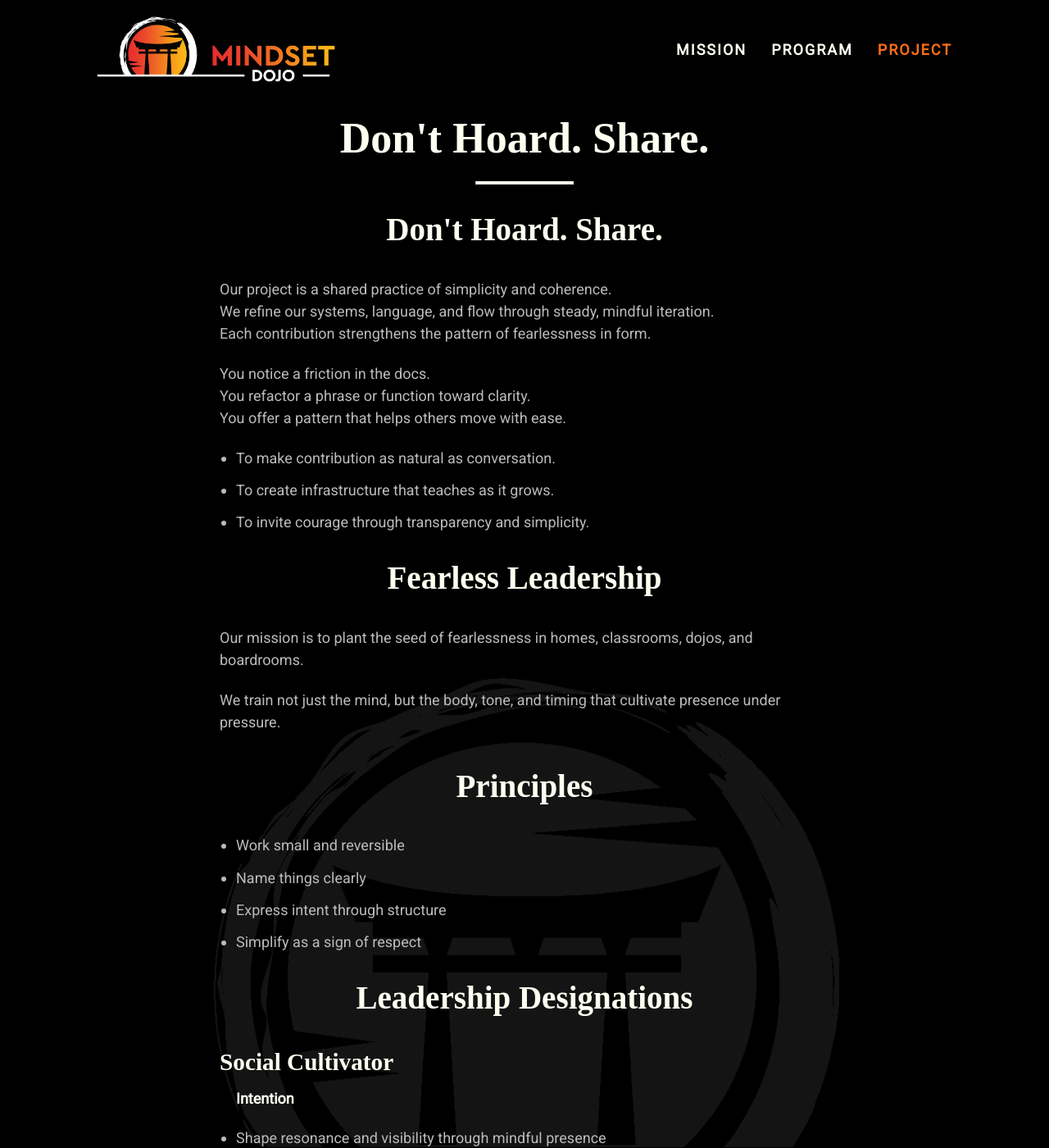
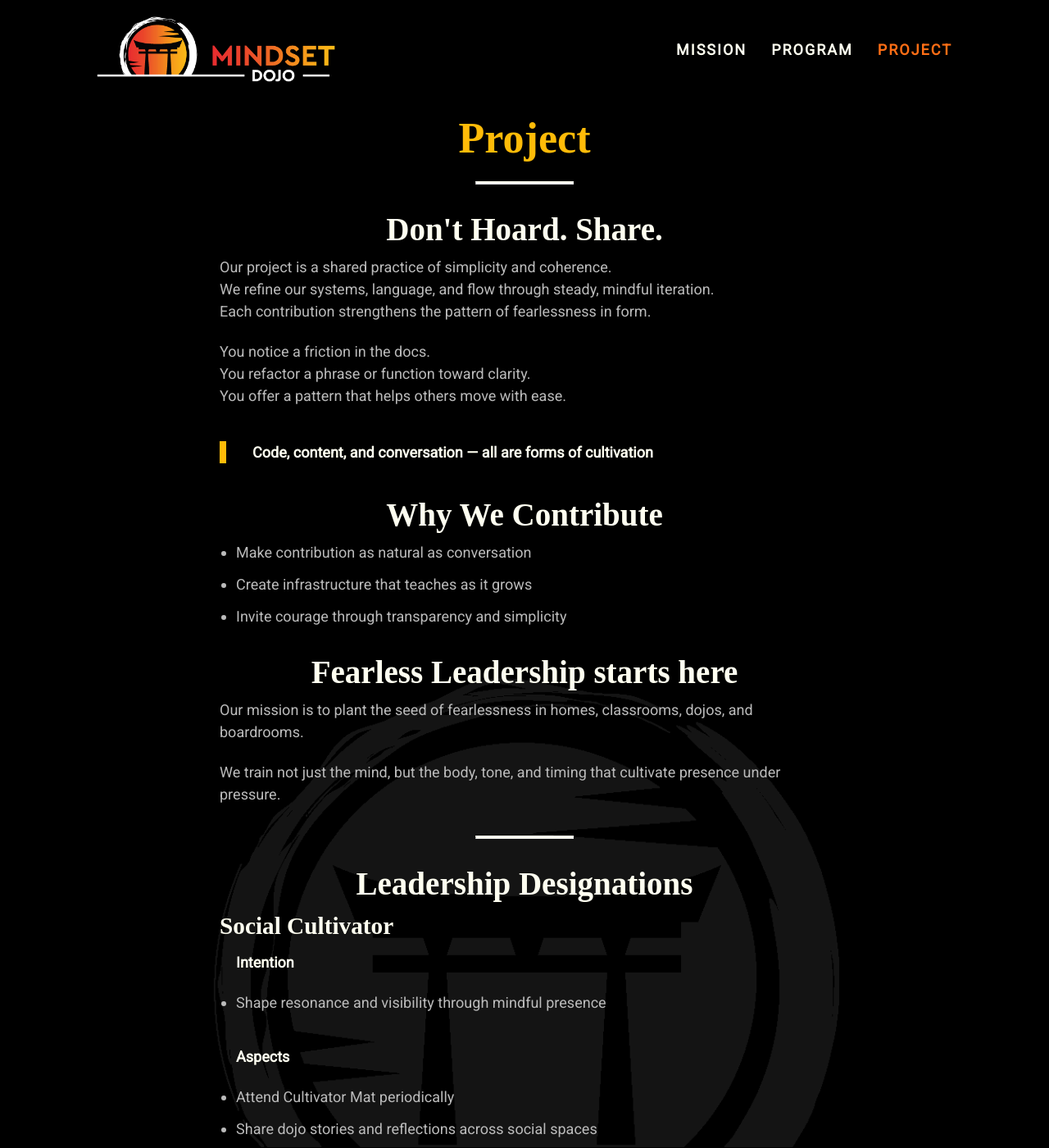
Before and after one commit to mindset-dojo/mindset-dojo.github.io, a Jekyll site: the page built from project.md, in a window 1280 px wide and 1400 px high. Shown: the whole window at 82% size. Built offline with Jekyll 4.4.1, drawn with Linux system fonts in a browser that asks for light colours; some web fonts are replaced; some of the changed text lies outside the part shown.

Commit message:
refactor: Project revamp and distill

```diff
--- a/_data/project.yaml
+++ b/_data/project.yaml
@@ -9,16 +9,12 @@ context:
     - "You notice a friction in the docs."
     - "You refactor a phrase or function toward clarity."
     - "You offer a pattern that helps others move with ease."
-  why_we_build:
-    - "To make contribution as natural as conversation."
-    - "To create infrastructure that teaches as it grows."
-    - "To invite courage through transparency and simplicity."
-project_cta: "Cross the Threshold"
-principles:
-  - label: "Work small and reversible"
-  - label: "Name things clearly"
-  - label: "Express intent through structure"
-  - label: "Simplify as a sign of respect"
+  pullquote: "Code, content, and conversation — all are forms of cultivation"
+  why_we_contribute:
+    - "Make contribution as natural as conversation"
+    - "Create infrastructure that teaches as it grows"
+    - "Invite courage through transparency and simplicity"
+  project_cta: "Cross the Threshold"
 designations:
   - label: Social Cultivator
     intention: Shape resonance and visibility through mindful presence
@@ -31,7 +27,7 @@ designations:
     intention: Strengthen and simplify the systems that sustain the dojo
     aspects:
       - label: Join Cultivator Mat regularly
-      - label: Contribute to code, automation, and governance
+      - label: Contribute to expertise in a mutually aligned domain
       - label: Ensure information systems reconcile with living practice
       - label: Purple Level+, sponsored by existing Cultivator
   - label: Project Cultivator
--- a/project.md
+++ b/project.md
@@ -1,66 +1,58 @@
 ---
 layout: default
-title: Don't Hoard. Share.
+title: Project
 h1_mark: Project
 h1_hr: true
 css_id: project
 ---
+{% assign context = site.data.project.context %}
+{% assign program = site.data.program %}
 {% assign project = site.data.project %}
-{% assign program = site.data.program %}
 
-<section>
-  <h2>{{ project.mantra }}</h2>
-  <br>
-  <p>
-    {{ project.context.intro_lines | join: '<br>' }}
-  </p>
-  <p>
-    {{ project.context.scenario_lines | join: '<br>' }}
-  </p>
-  <ul>
-    {% for item in project.context.why_we_build %}
-      <li>{{ item }}</li>
-    {% endfor %}
-  </ul>
-</section>
+<h2>{{ project.mantra }}</h2>
 
-<section>
-  <h2>{{ program.rally }}</h2>
-  <br>
-  {% for item in program.mission %}
-  <p>{{ item }}</p>
+<p>
+  {{ context.intro_lines | join: '<br>' }}
+</p>
+
+<p>
+  {{ context.scenario_lines | join: '<br>' }}
+</p>
+
+{% if context.pullquote %}
+<blockquote><strong>{{ context.pullquote }}</strong></blockquote>
+{% endif %}
+
+<h2>Why We Contribute</h2>
+<ul>
+  {% for item in context.why_we_contribute %}
+    <li>{{ item }}</li>
   {% endfor %}
-</section>
+</ul>
 
-<section>
-  <h2>Principles</h2>
-  <br>
-  <ul class="md-pill-list">
-    {% for p in project.principles %}
-      <li>{{ p.label }}</li>
-    {% endfor %}
-  </ul>
-</section>
+<h2>{{ program.rally }} starts here</h2>
+{% for item in program.mission %}
+<p>{{ item }}</p>
+{% endfor %}
 
-<section>
-  <h2>Leadership Designations</h2>
-  <br>
-  {% for designation in project.designations %}
-    <div class="md-designation">
-      <h3>{{ designation.label }}</h3>
-      <ul>
-        <p><strong>Intention</strong></p>
-        <li>{{ designation.intention }}</li>
-        <br>
-        <p><strong>Aspects</strong></p>
-        {% for item in designation.aspects %}
-          <li>{{ item.label }}</li>
-        {% endfor %}
-      </ul>
-    </div>
-  {% endfor %}
-</section>
+<hr/>
+
+<h2>Leadership Designations</h2>
+{% for designation in project.designations %}
+  <div class="md-designation">
+    <h3>{{ designation.label }}</h3>
+    <ul>
+      <p><strong>Intention</strong></p>
+      <li>{{ designation.intention }}</li>
+      <br>
+      <p><strong>Aspects</strong></p>
+      {% for item in designation.aspects %}
+        <li>{{ item.label }}</li>
+      {% endfor %}
+    </ul>
+  </div>
+{% endfor %}
 
 <div class="md-cta-group">
-  <a href="{{ site.repo_url }}">GitHub Project</a>
+  <a href="{{ site.repo_url }}">{{ context.project_cta }}</a>
 </div>
```
